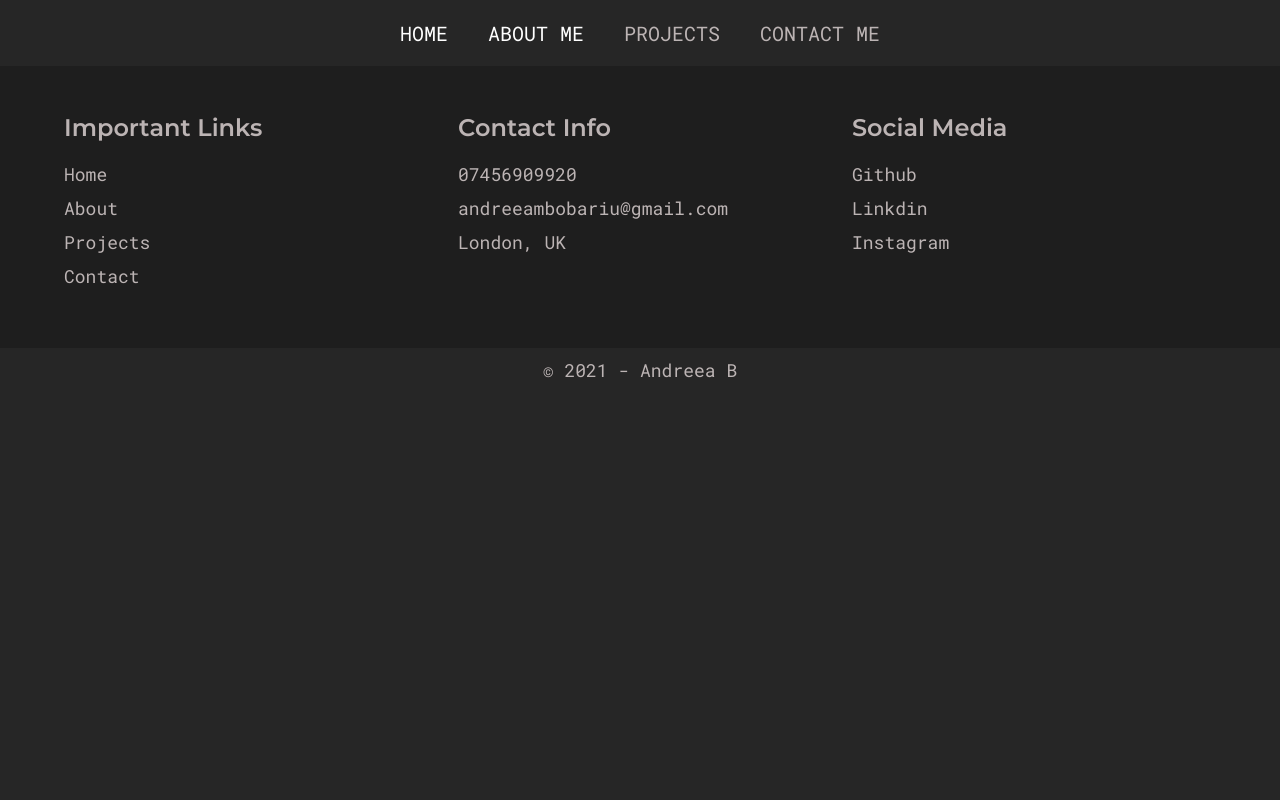
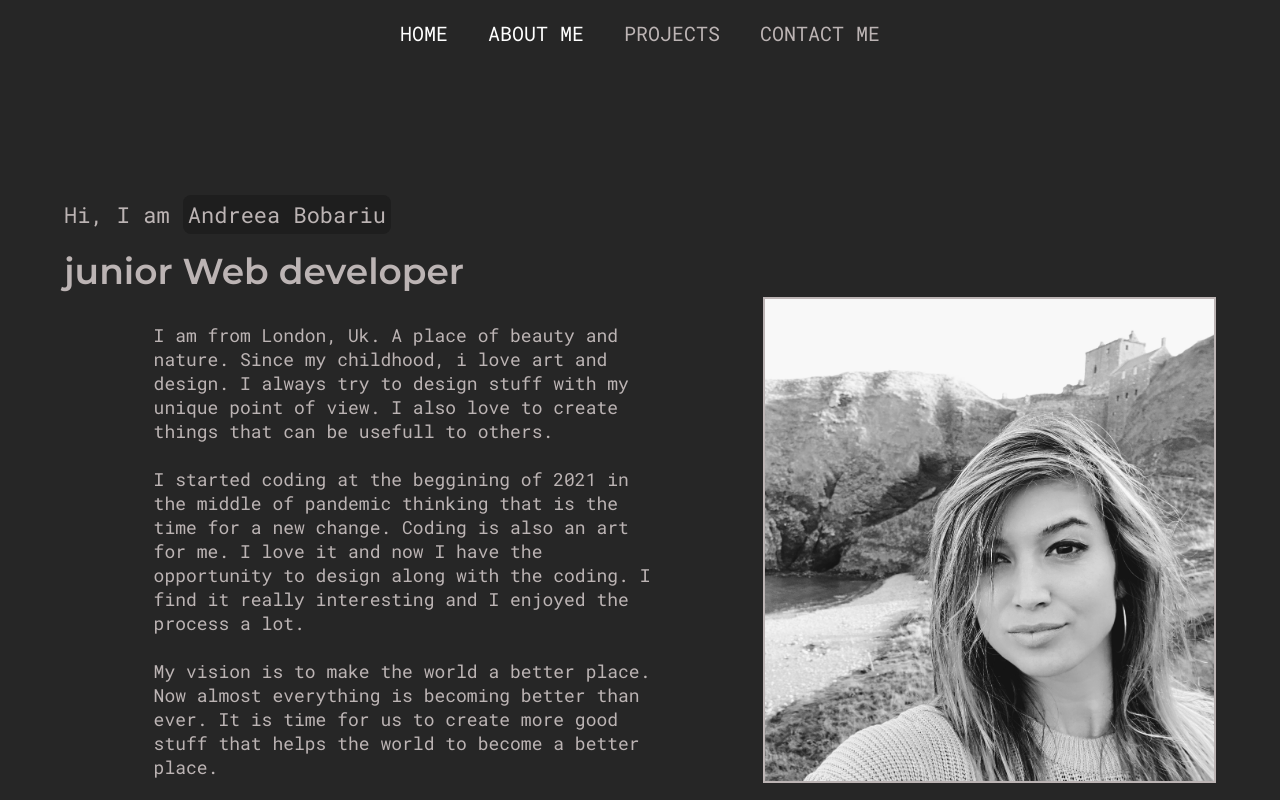
Before and after one commit to deeamon128/Portfolio, a React (Create React App) app: page /aboutme in a window 1280 px wide. Shown: the top 800 px of the page. Built offline with nearby package versions, Linux system fonts and the light colour scheme; the HTML template or start-up script is replaced by a standard one.

Commit message:
About me page

```diff
--- /dev/null
+++ b/src/components/AboutInfoItem.js
@@ -0,0 +1,56 @@
+import React from 'react';
+import styled from 'styled-components';
+import Text from './Text';
+
+const AboutItemStyles = styled.div`
+  display: flex;
+  align-items: center;
+  justify-content: flex-start;
+  position: relative;
+  /* gap: 5rem; */
+  margin-top: 3rem;
+  .title {
+    font-size: 2.4rem;
+  }
+  .items {
+    display: flex;
+    gap: 1.5rem;
+    position: absolute;
+    left: 18rem;
+  }
+  .item {
+    background-color: var(--deep-dark);
+    padding: 1rem;
+    border-radius: 8px;
+  }
+  @media only screen and (max-width: 768px) {
+    flex-direction: column;
+    align-items: flex-start;
+    gap: 1rem;
+    .items {
+      position: initial;
+      gap: 1rem;
+    }
+    .title {
+      font-size: 2rem;
+    }
+  }
+`;
+
+export default function AboutInfoItem({
+  title = 'Title',
+  items = ['HTML', 'CSS'],
+}) {
+  return (
+    <AboutItemStyles>
+      <h1 className="title">{title}</h1>
+      <div className="items">
+        {items.map((item, index) => (
+          <div className="item" key={index}>
+            <Text>{item}</Text>
+          </div>
+        ))}
+      </div>
+    </AboutItemStyles>
+  );
+}
--- a/src/pages/About.js
+++ b/src/pages/About.js
@@ -1,5 +1,148 @@
 import React from 'react';
+import styled from 'styled-components';
+import Text from '../components/Text';
+import Button from '../components/Button';
+import AboutImg from '../assets/img/AboutImg.jpg';
+import AboutInfoItem from '../components/AboutInfoItem';
+import ContactBanner from '../components/ContactBanner';
 
-const About = () => <div>A little bit about me</div>;
+const AboutPageStyles = styled.div`
+  padding: 20rem 0 10rem 0;
+  .top-section {
+    display: flex;
+    align-items: center;
+    justify-content: center;
+    gap: 2rem;
+  }
+  .left {
+    flex: 3;
+  }
+  .right {
+    flex: 2;
+  }
+  .about_subheading {
+    font-size: 2.2rem;
+    margin-bottom: 2rem;
+    span {
+      background-color: var(--deep-dark);
+      padding: 0.5rem;
+      border-radius: 8px;
+    }
+  }
+  .about_heading {
+    font-size: 3.6rem;
+    margin-bottom: 3rem;
+  }
+  .about_info {
+    margin-bottom: 4rem;
+    .para {
+      max-width: 100%;
+    }
+  }
+  .right {
+    img {
+      border: 2px solid var(--gray-1);
+    }
+  }
+  .about_info_items {
+    margin-top: 15rem;
+  }
+  .about_info_item {
+    margin-bottom: 10rem;
+  }
+  .about_info_heading {
+    font-size: 3.6rem;
+    text-transform: uppercase;
+  }
+  @media only screen and (max-width: 768px) {
+    padding: 10rem 0;
+    .top-section {
+      flex-direction: column;
+      gap: 5rem;
+    }
+    .about_subheading {
+      font-size: 1.8rem;
+    }
+    .about_heading {
+      font-size: 2.8rem;
+    }
+    .about_info_heading {
+      font-size: 3rem;
+    }
+  }
+`;
 
-export default About;
+export default function About() {
+  return (
+    <>
+      <AboutPageStyles>
+        <div className="container">
+          <div className="top-section">
+            <div className="left">
+              <p className="about_subheading">
+                Hi, I am <span>Andreea Bobariu</span>
+              </p>
+              <h2 className="about_heading">junior Web developer</h2>
+              <div className="about_info">
+                <Text>
+                  I am from London, Uk. A place of beauty and nature. Since my
+                  childhood, i love art and design. I always try to design stuff
+                  with my unique point of view. I also love to create things
+                  that can be usefull to others.
+                  <br /> <br />
+                  I started coding at the beggining of 2021 in the middle of
+                  pandemic thinking that is the time for a new change. Coding is
+                  also an art for me. I love it and now I have the opportunity
+                  to design along with the coding. I find it really interesting
+                  and I enjoyed the process a lot.
+                  <br />
+                  <br />
+                  My vision is to make the world a better place. Now almost
+                  everything is becoming better than ever. It is time for us to
+                  create more good stuff that helps the world to become a better
+                  place.
+                </Text>
+              </div>
+              <Button btnText="Download CV" btnLink="#" />
+            </div>
+            <div className="right">
+              <img src={AboutImg} alt="me" />
+            </div>
+          </div>
+          <div className="about_info_items">
+            <div className="about_info_item">
+              <h1 className="about_info_heading">Education</h1>
+
+              <AboutInfoItem
+                title="University"
+                items={['University of West, Timisoara, Romania']}
+              />
+            </div>
+            <div className="about_info_item">
+              <h1 className="about_info_heading">My Skills</h1>
+
+              <AboutInfoItem
+                title="FrontEnd"
+                items={['HTML', 'CSS', 'JavaScript', 'REACT']}
+              />
+              <AboutInfoItem title="Design" items={['Photoshop', 'Figma']} />
+            </div>
+            <div className="about_info_item">
+              <h1 className="about_info_heading">Experiences</h1>
+
+              <AboutInfoItem
+                title="february 2021 - july 2021"
+                items={['junior developer at BitBee']}
+              />
+              <AboutInfoItem
+                title="january 2021 - march 2021"
+                items={['scholarship from Codefirstgirls in Web Dev']}
+              />
+            </div>
+          </div>
+        </div>
+        <ContactBanner />
+      </AboutPageStyles>
+    </>
+  );
+}
```
